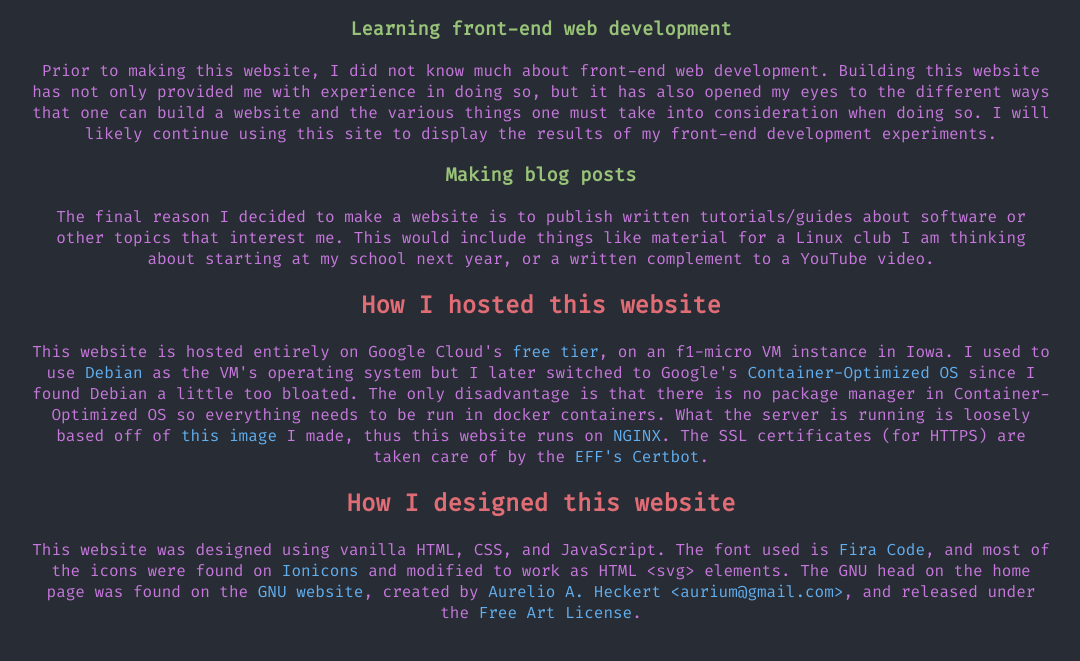
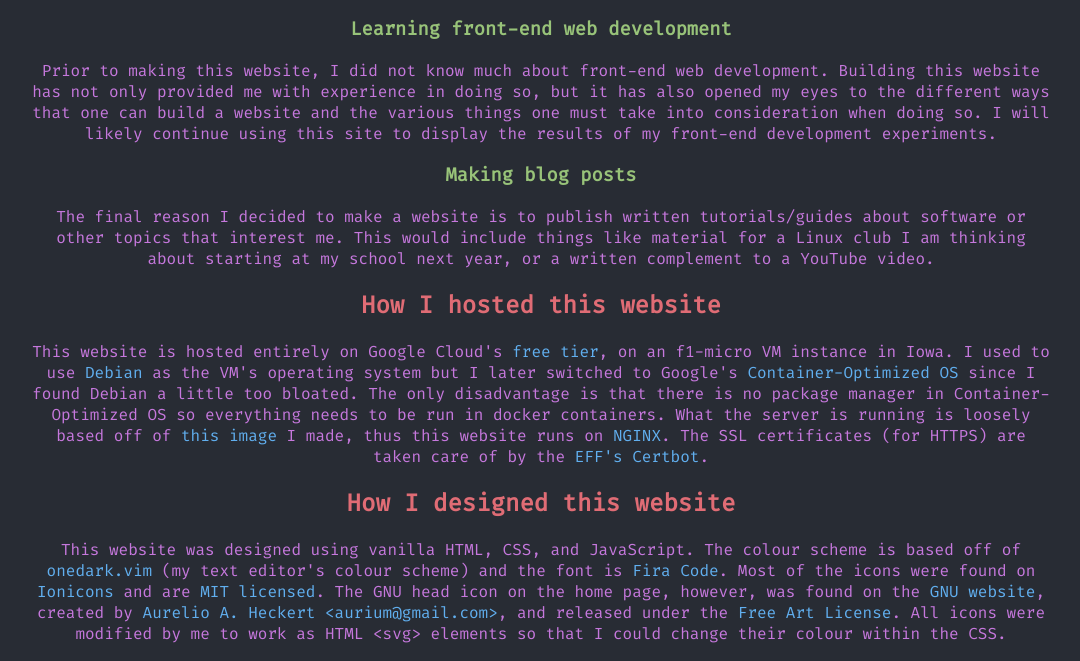
Before and after one commit to gingers-have-souls/personal-website, a plain HTML site: page about/index.html in a window 1280 px wide. Shown: the part 465-1126 px from the top of the page, without its empty margins (99-1179 px from the left). Drawn offline with Linux system fonts and the light colour scheme.

Commit message:
ℹ️ Added to the about page
Added that the website's colour scheme was based on onedark.vim in the
"How I designed this website" section. Also clarified the section's
passage on icons.

```diff
--- a/about/index.html
+++ b/about/index.html
@@ -28,7 +28,7 @@
 			<h2>How I hosted this website</h2>
 			<p>This website is hosted entirely on Google Cloud's <a target="_blank" rel="noopener noreferrer" href="https://cloud.google.com/free/docs/gcp-free-tier">free tier</a>, on an f1-micro VM instance in Iowa. I used to use <a target="_blank" rel="noopener noreferrer" href="https://www.debian.org">Debian</a> as the VM's operating system but I later switched to Google's <a target="_blank" rel="noopener noreferrer" href="https://cloud.google.com/container-optimized-os">Container-Optimized OS</a> since I found Debian a little too bloated. The only disadvantage is that there is no package manager in Container-Optimized OS so everything needs to be run in docker containers. What the server is running is loosely based off of <a target="_blank" rel="noopener noreferrer" href="https://github.com/gingers-have-souls/docker-nginx-webdav-fail2ban">this image</a> I made, thus this website runs on <a target="_blank" rel="noopener noreferrer" href="https://www.nginx.com">NGINX</a>. The SSL certificates (for HTTPS) are taken care of by the <a target="_blank" rel="noopener noreferrer" href="https://www.eff.org">EFF's</a> <a target="_blank" rel="noopener noreferrer" href="https://certbot.eff.org">Certbot</a>.</p>
 			<h2>How I designed this website</h2>
-			<p>This website was designed using vanilla HTML, CSS, and JavaScript. The font used is <a target="_blank" rel="noopener noreferrer" href="https://fonts.google.com/specimen/Fira+Code">Fira Code</a>, and most of the icons were found on <a target="_blank" rel="noopener noreferrer" href="https://ionicons.com">Ionicons</a> and modified to work as HTML &lt;svg&gt; elements. The GNU head on the home page was found on the <a target="_blank" rel="noopener noreferrer" href="https://www.gnu.org/graphics/gnusvgart.html">GNU website</a>, created by <a target="_blank" rel="noopener noreferrer" href="http://wiki.colivre.net/Aurium">Aurelio A. Heckert</a> <a href="mailto:aurium@gmail.com">&lt;aurium@gmail.com&gt;</a>, and released under the <a href="https://directory.fsf.org/wiki/License:Free-Art-L-v1.3">Free Art License</a>.</p>
+			<p>This website was designed using vanilla HTML, CSS, and JavaScript. The colour scheme is based off of <a target="_blank" rel="noopener noreferrer" href="https://github.com/joshdick/onedark.vim">onedark.vim</a> (my text editor's colour scheme) and the font is <a target="_blank" rel="noopener noreferrer" href="https://fonts.google.com/specimen/Fira+Code">Fira Code</a>. Most of the icons were found on <a target="_blank" rel="noopener noreferrer" href="https://ionicons.com">Ionicons</a> and are <a target="_blank" rel="noopener noreferrer" href="https://opensource.org/licenses/MIT">MIT licensed</a>. The GNU head icon on the home page, however, was found on the <a target="_blank" rel="noopener noreferrer" href="https://www.gnu.org/graphics/gnusvgart.html">GNU website</a>, created by <a target="_blank" rel="noopener noreferrer" href="http://wiki.colivre.net/Aurium">Aurelio A. Heckert</a> <a href="mailto:aurium@gmail.com">&lt;aurium@gmail.com&gt;</a>, and released under the <a href="https://directory.fsf.org/wiki/License:Free-Art-L-v1.3">Free Art License</a>. All icons were modified by me to work as HTML &lt;svg&gt; elements so that I could change their colour within the CSS.</p>
 		</div>
 
 		<script src="/js/footer.js"></script>
```
